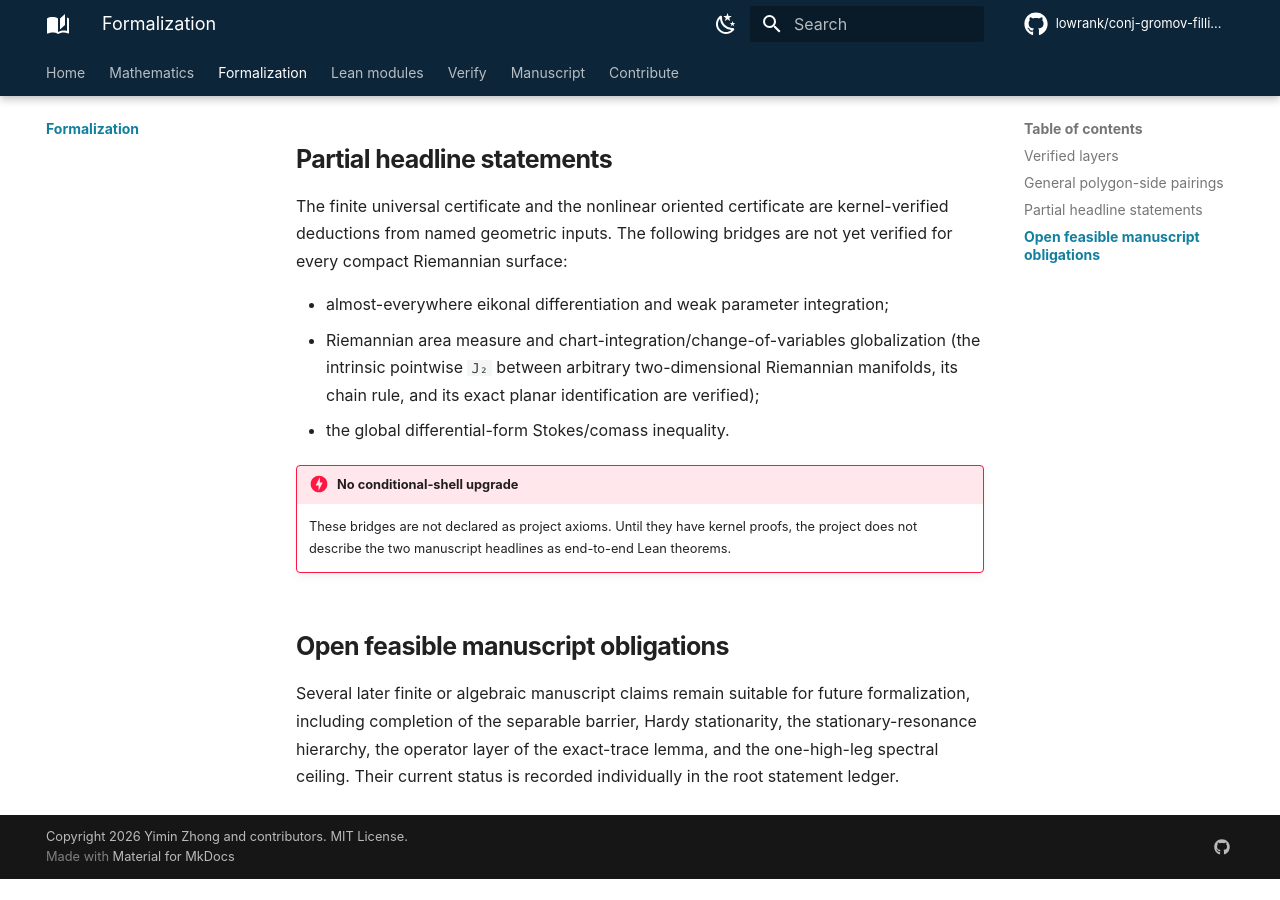
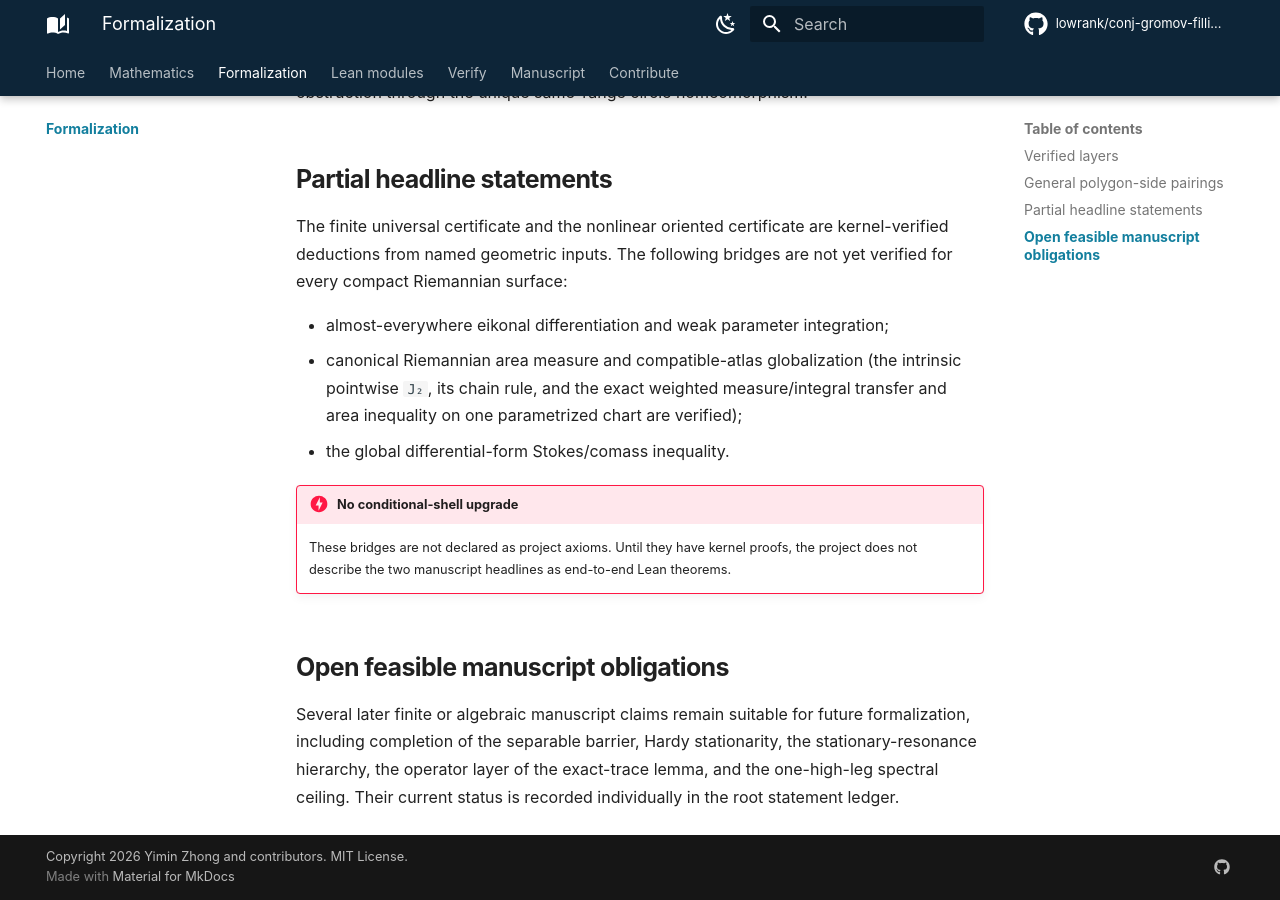
Before and after one commit to lowrank/gromov-filling-lower-bound, an MkDocs documentation site: the page built from docs/formalization.md, in a window 1280 px wide and 900 px high, scrolled down 3787 px. Built offline with MkDocs 1.6.1 and Material for MkDocs 9.7.7, drawn with Linux system fonts in a browser that asks for light colours; comment, search, counter and statistics services are not loaded; before the commit the page ends 4666 px from its top, so only the background shows below that; some of the changed text lies outside the part shown.

Commit message:
Lemma 5.4: prove the one-chart area inequality

```diff
--- a/docs/formalization.md
+++ b/docs/formalization.md
@@ -14,7 +14,7 @@ manuscript ledger is maintained in
 | Boundary topology | circle degree, degree one, Jordan partition, bounded component |
 | Finite surface topology | mod-2 cochain obstruction, face lifts, edge turns, general side pairings |
 | Compact-surface topology | Radó finite boundary-regular triangulation and faithful polygonal classification for half-space-modeled compact connected surfaces |
-| Planar and pointwise Riemannian analysis | Lipschitz area inequality, intrinsic two-Jacobian, basis independence, exact planar determinant identity, Jacobian budgets |
+| Planar and local Riemannian analysis | Lipschitz area inequality, intrinsic two-Jacobian and chain rule, one-chart weighted area measure and integral transfer, exact planar determinant identity, Jacobian budgets |
 | Certificate logic | finite-to-infinite universal deduction, defect propagation, scalar optimization |
 | Rigorous numerics | rational bounds for `π`, `ζ(3)`, and the displayed constants |
 | Logarithmic sine kernel | squared-sine gap, positive sine quotient, strict off-diagonal positivity, symmetry |
@@ -142,10 +142,10 @@ kernel-verified deductions from named geometric inputs. The following bridges
 are not yet verified for every compact Riemannian surface:
 
 - almost-everywhere eikonal differentiation and weak parameter integration;
-- Riemannian area measure and chart-integration/change-of-variables
-  globalization (the intrinsic pointwise `J₂` between arbitrary
-  two-dimensional Riemannian manifolds, its chain rule, and its exact planar
-  identification are verified);
+- canonical Riemannian area measure and compatible-atlas globalization (the
+  intrinsic pointwise `J₂`, its chain rule, and the exact weighted
+  measure/integral transfer and area inequality on one parametrized chart are
+  verified);
 - the global differential-form Stokes/comass inequality.
 
 !!! danger "No conditional-shell upgrade"
```
Also changed, not shown: FORMALIZATION.md (+6 -6 lines), README.md (+4 -4 lines), docs/index.md (+4 -3 lines), docs/mathematics.md (+5 -2 lines), docs/modules.md (+1 -1 lines), 2 other files.
